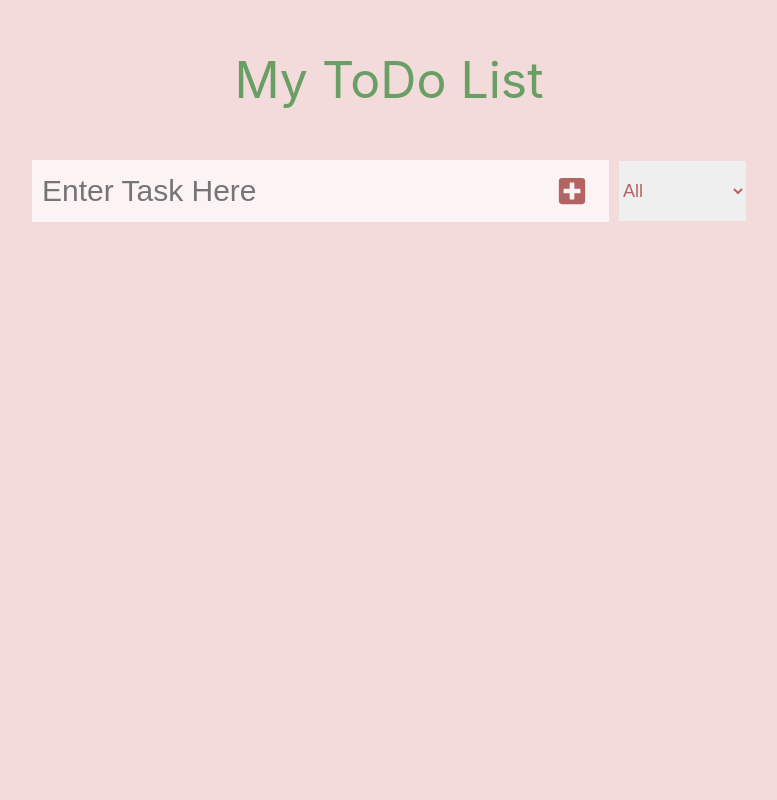
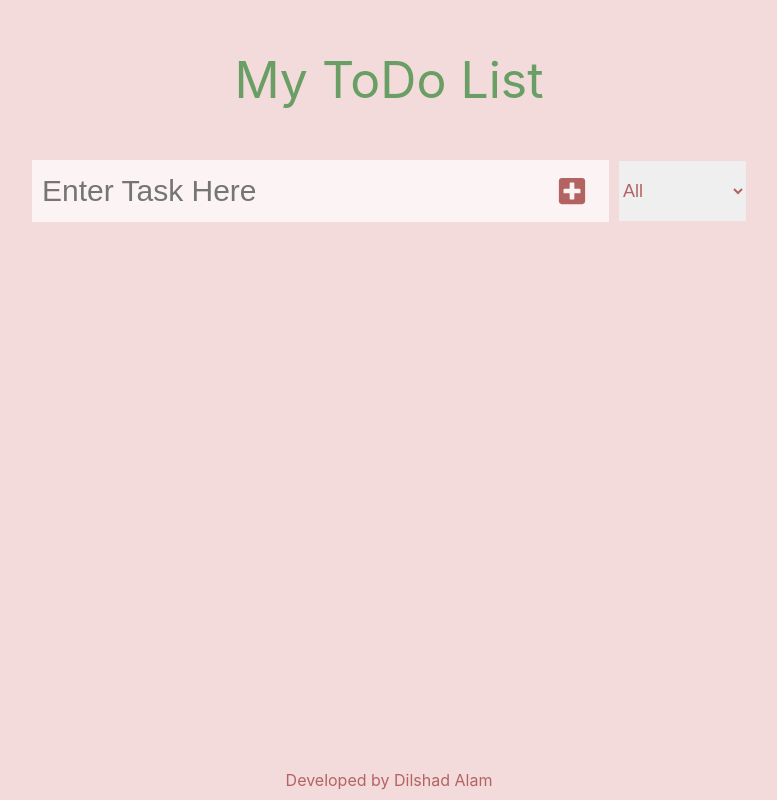
Before and after one commit to Dilsshad1Alam2/todoList-react, a React (Create React App) app: page / in a window 1280 px wide. Shown: the whole page, without its empty margins (251-1028 px from the left). Built offline with nearby package versions, Linux system fonts and the light colour scheme.

Commit message:
final version

```diff
--- a/src/App.js
+++ b/src/App.js
@@ -29,6 +29,13 @@ const Header = styled.p`
 
 
 `;
+
+const Footer = styled.div`
+position: absolute;
+bottom: 10px;
+text-align: center;
+width: 100%;
+`
 
 const App = () => {
   const [currentTask, setCurrentTask] = useState("");
@@ -94,6 +101,7 @@ if(localStorage.getItem('todos') === null){
       />
 
       <TodoList todos={todos} setTodos={setTodos} filtered = {filtered}/>
+      <Footer>Developed by Dilshad Alam</Footer>
     </AppContainer>
   );
 };
```
